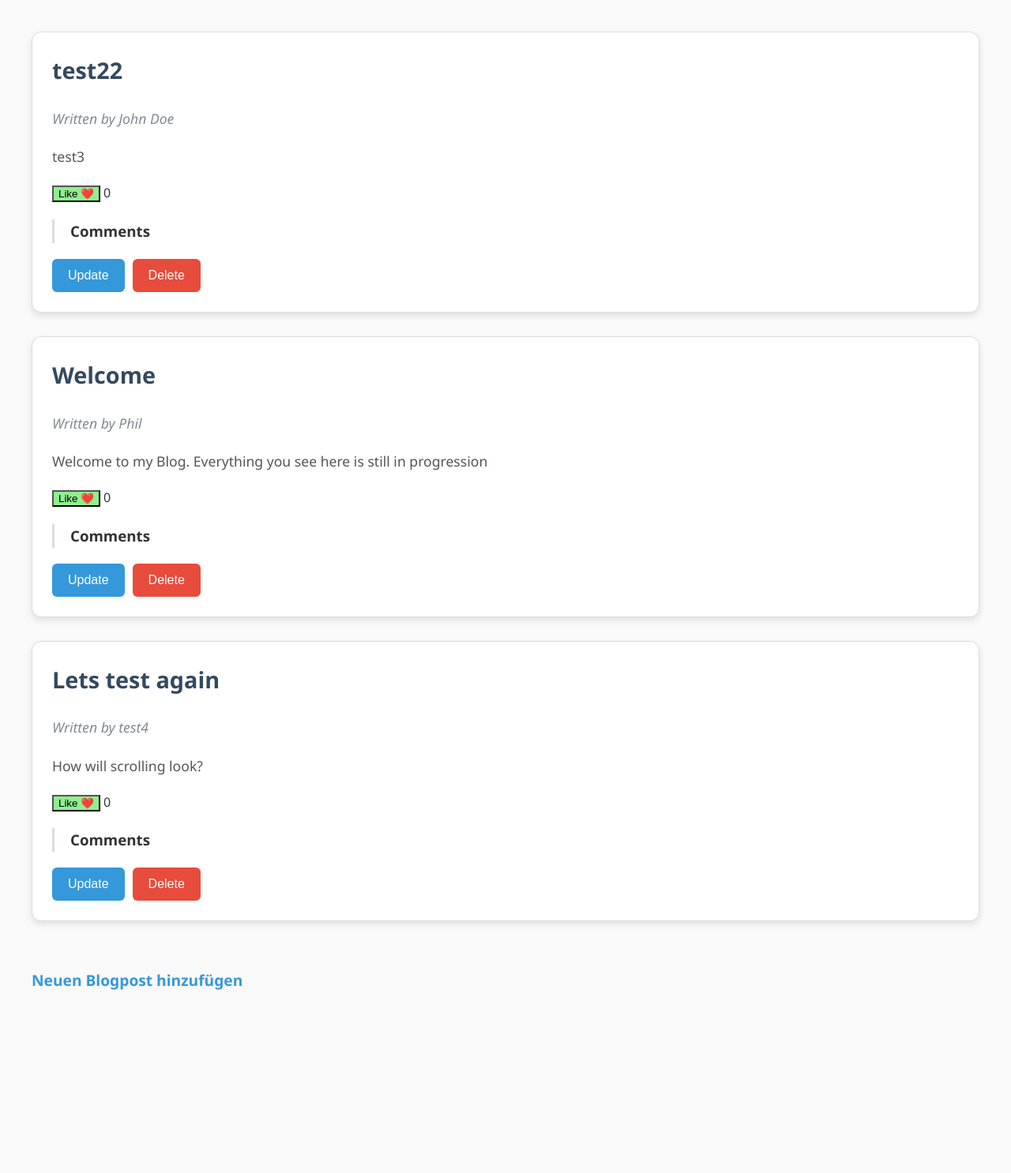
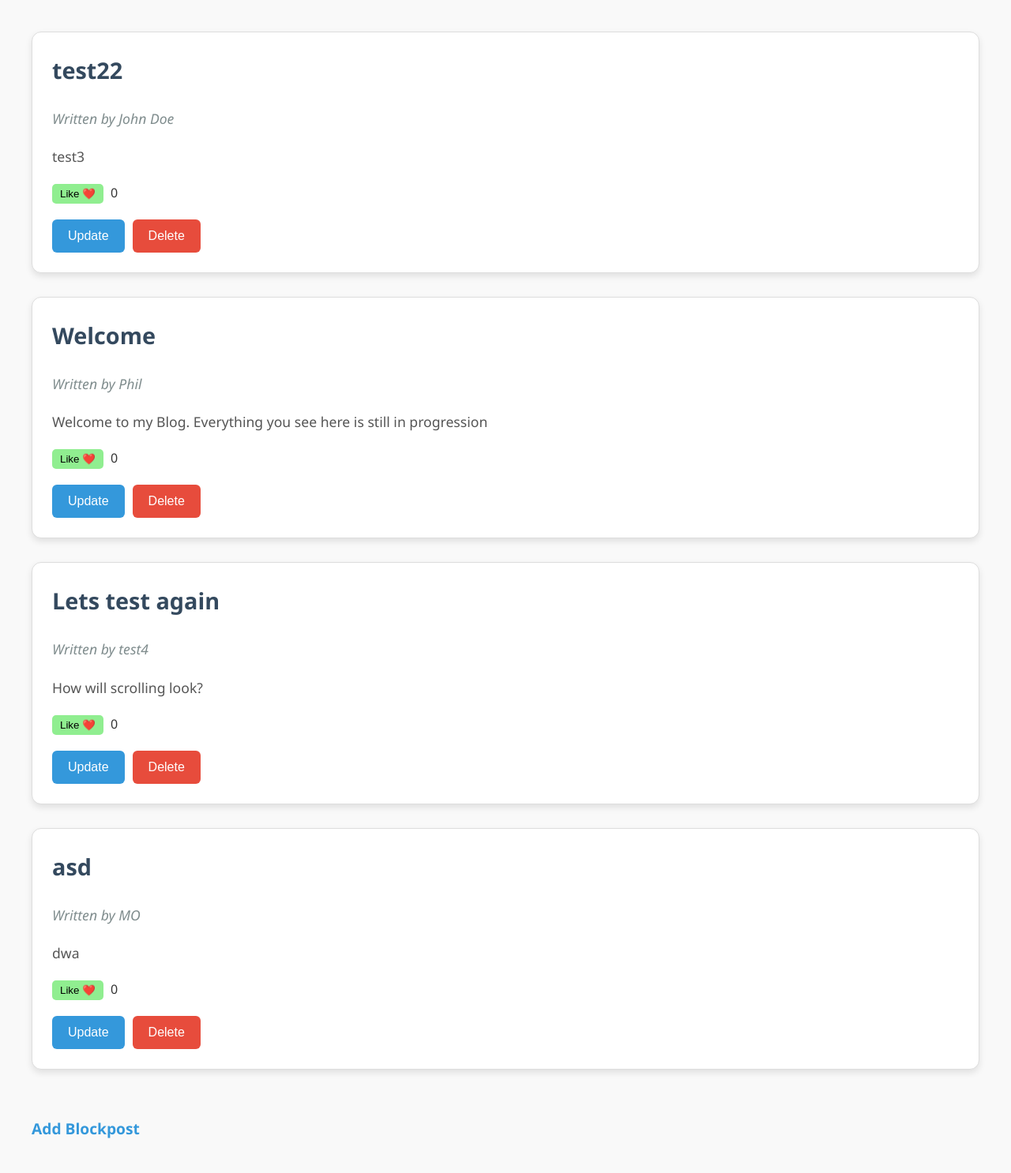
Before and after one commit to Theladron/Masterblog, a Flask app: page / in a window 1280 px wide. Shown: the whole page at 79% size. Before the commit the page ends 1254 px from the top, so only its background shows below. Run offline with Flask 3, Linux system fonts and the light colour scheme.

Commit message:
Added Docstrings, cleaned up HTML files

```diff
--- a/app.py
+++ b/app.py
@@ -7,12 +7,22 @@ app = Flask(__name__)
 
 @app.route('/')
 def index():
+    """
+    Home route of the Website. Shows comments with title and author,
+    provides like, update and delete buttons, aswell as link to add comments
+    :return: static index html
+    """
     blog_posts = blog_posts_storage.read_comments()["data"]
     return render_template('index.html', posts=blog_posts)
 
 
 @app.route('/add', methods=['GET', 'POST'])
 def add():
+    """
+    Shows Add-Page upon redirection, adds new blogpost
+    in the data storage once submitted
+    :return: static add html if redirected to, back to home site once submitted
+    """
     if request.method == 'POST':
         name = request.form.get("name")
         title = request.form.get("title")
@@ -24,12 +34,23 @@ def add():
 
 @app.route('/delete/<int:post_id>')
 def delete(post_id):
+    """
+    deletes the chosen Blogpost from the data storage
+    :param post_id:
+    :return: back to home site
+    """
     blog_posts_storage.delete_comment(post_id)
     return redirect(url_for('index'))
 
 
 @app.route('/update/<int:post_id>', methods=['GET', 'POST'])
 def update(post_id):
+    """
+    Provides editing options and updates title, author and comment once submitted
+    :param post_id: unique id of the blogpost
+    :return: Post not found if id is invalid, back to update url if
+    redirected, back to home site if submitted
+    """
     data = blog_posts_storage.read_comments()["data"]
     post = next((post for post in data if post["id"] == post_id), None)
     print(post)
@@ -43,13 +64,15 @@ def update(post_id):
         blog_posts_storage.update_comment(post_id, author, title, content)
         return redirect(url_for('index'))
 
+    return render_template('update.html', post=post)
 
-    return render_template('update.html', post=post)
 
 @app.route('/like/<int:post_id>')
 def like(post_id):
+    """Ups the like-counter of a post by 1"""
     blog_posts_storage.like_comment(post_id)
     return redirect(url_for('index'))
 
+
 if __name__ == '__main__':
     app.run(host="0.0.0.0", port=5000, debug=True)
--- a/blog_posts.json
+++ b/blog_posts.json
@@ -20,7 +20,14 @@
             "title": "Lets test again",
             "content": "How will scrolling look?",
             "likes": 0
+        },
+        {
+            "id": 7,
+            "author": "MO",
+            "title": "asd",
+            "content": "dwa",
+            "likes": 0
         }
     ],
-    "NEXT_POST_ID": 7
+    "NEXT_POST_ID": 8
 }
--- a/blog_posts_storage.py
+++ b/blog_posts_storage.py
@@ -2,11 +2,21 @@ import json
 
 
 def read_comments():
+    """
+    Loads the json storage file
+    :return: json file data as dict
+    """
     with open("blog_posts.json", "r") as handle:
         return json.loads(handle.read())
 
 
 def add_comment(author, title, content):
+    """
+    Adds a comment to the json storage file
+    :param author: value to be added to the same-named key
+    :param title:value to be added to the same-named key
+    :param content:value to be added to the same-named key
+    """
     data = read_comments()
     new_id = data["NEXT_POST_ID"]
     data["data"].append({
@@ -22,6 +32,13 @@ def add_comment(author, title, content):
 
 
 def update_comment(update_id, author, title, content):
+    """
+    Updates a comment of the json storage file
+    :param update_id: unique id of the comment to be updated
+    :param author: value to be updated for the same-named key
+    :param title: value to be updated for the same-named key
+    :param content: value to be updated for the same-named key
+    """
     data = read_comments()
     for index, comment in enumerate(data["data"]):
         if comment["id"] == update_id:
@@ -33,6 +50,10 @@ def update_comment(update_id, author, title, content):
 
 
 def delete_comment(del_id):
+    """
+    Deletes a comment from the json storage file
+    :param del_id: unique id of the comment to be deleted
+    """
     data = read_comments()
     for index, comment in enumerate(data["data"]):
         if comment["id"] == del_id:
@@ -40,7 +61,12 @@ def delete_comment(del_id):
     with open("blog_posts.json", "w") as handle:
         handle.write(json.dumps(data, indent=4))
 
+
 def like_comment(post_id):
+    """
+    Increases the value of likes of a comment by 1
+    :param post_id: unique id of the comment that was liked
+    """
     data = read_comments()
     for index, comment in enumerate(data["data"]):
         if comment["id"] == post_id:
--- a/static/style.css
+++ b/static/style.css
@@ -81,8 +81,15 @@ h1 {
     cursor: pointer;
     transition: background-color 0.3s ease, transform 0.2s ease;
 }
+
+
 .like-btn {
     background-color: #90ee90;
+    border: none;
+    padding: 5px 10px;
+    margin-right: 5px;
+    cursor: pointer;
+    border-radius: 5px;
 }
 .like-btn:hover{
     background-color:#70dd70;
--- a/templates/index.html
+++ b/templates/index.html
@@ -20,25 +20,17 @@
             </form>
         </div>
 
-        <div class="comments">
-            <h3>Comments</h3>
-            {% for comment in post.comments %}
-                <div class="comment">
-                    <p><strong>{{ comment.author }}:</strong> {{ comment.content }}</p>
-                </div>
-            {% endfor %}
-        </div>
-
         <div class="btn-group">
             <form action="/update/{{ post.id }}">
                 <button class="update-btn" type="submit">Update</button>
             </form>
+
             <form action="/delete/{{ post.id }}">
                 <button class="delete-btn" type="submit">Delete</button>
             </form>
         </div>
     </div>
     {% endfor %}
-    <a href="/add">Neuen Blogpost hinzufügen</a>
+    <a href="/add">Add Blockpost</a>
 </body>
 </html>
```
